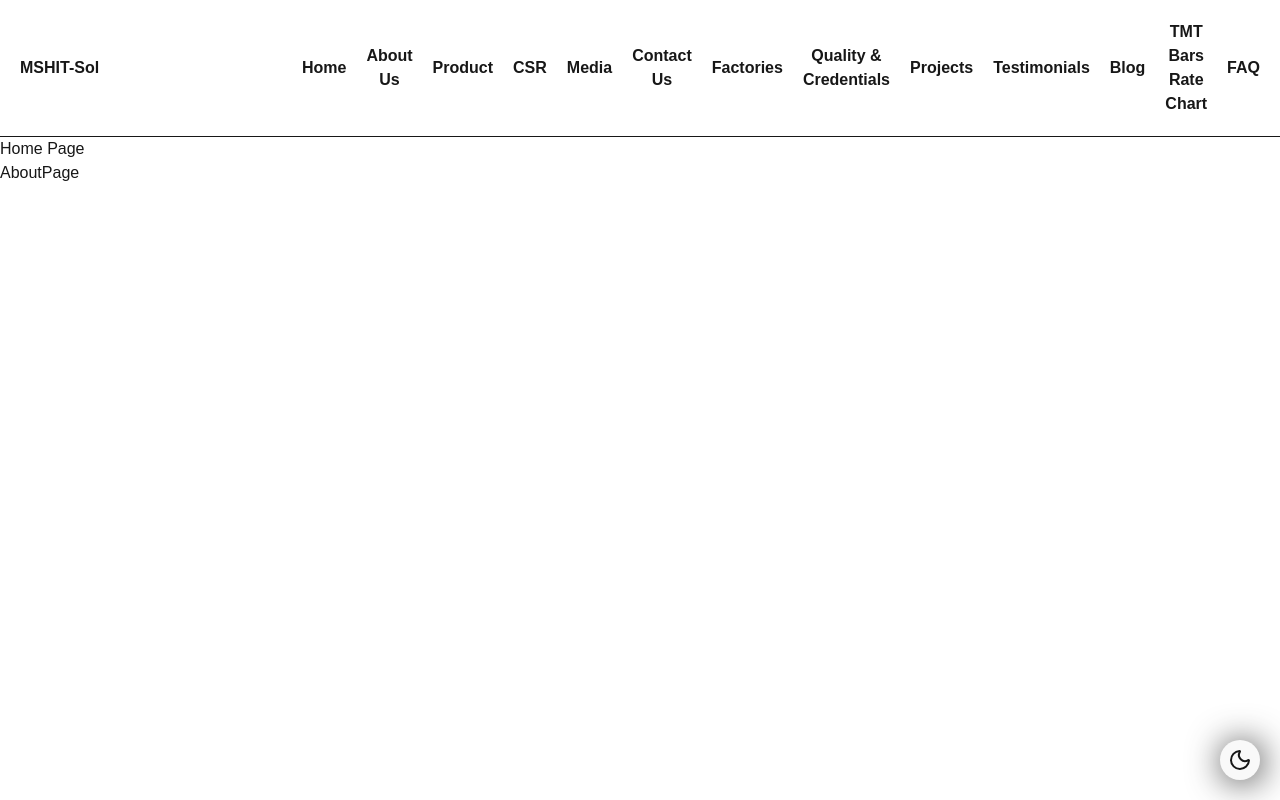
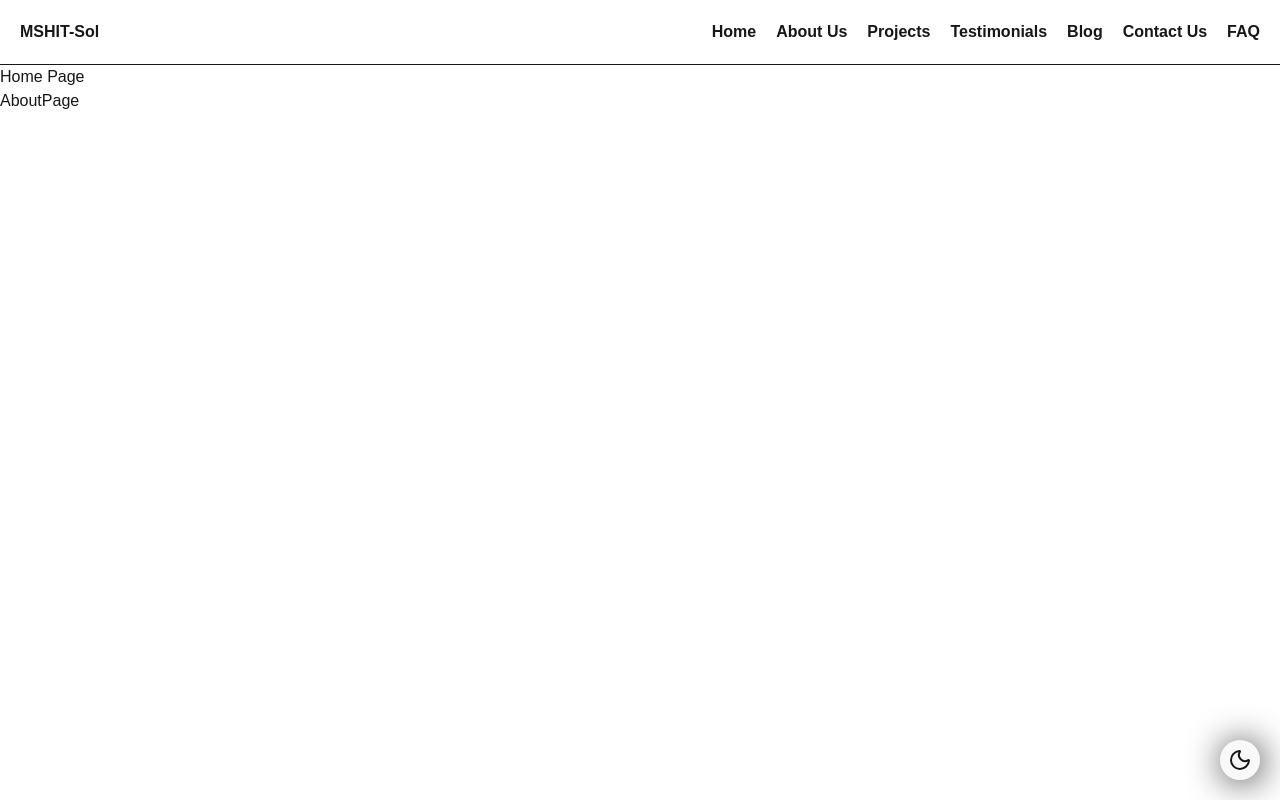
Before and after one commit to mshsun20/mshitsol, a Next.js app in the folder app/: page / in a window 1280 px wide. Shown: the top 800 px of the page. Built offline with nearby package versions, Linux system fonts and the light colour scheme.

Commit message:
about page inclusion

```diff
--- a/app/components/Header.tsx
+++ b/app/components/Header.tsx
@@ -4,23 +4,17 @@ import React from 'react'
 const menuItems = [
   { text: "Home", href: "/" },
   { text: "About Us", href: "/about/" },
-  { text: "Product", href: "/products/" },
-  { text: "CSR", href: "/sustainability-csr/" },
-  { text: "Media", href: "/brand-marketing-media-coverage/" },
-  { text: "Contact Us", href: "/contact-us/" },
   {
-    text: "Factories",
-    href: "/factories/",
+    text: "Projects",
+    href: "/projects/",
     children: [
-      { text: "Jamuria", href: "/factories/jamuria/" },
-      { text: "Sambhalpur", href: "/factories/sambhalpur/" },
+      { text: "Live", href: "/projects/live/" },
+      { text: "Under Development", href: "/projects/underdev/" },
     ],
   },
-  { text: "Quality & Credentials", href: "/quality-testing/" },
-  { text: "Projects", href: "/projects/" },
   { text: "Testimonials", href: "/testimonials/" },
   { text: "Blog", href: "/blog/difference-between-tie-beam-and-plinth-beam" },
-  { text: "TMT Bars Rate Chart", href: "/tmt-bars-rate-chart/" },
+  { text: "Contact Us", href: "/contact-us/" },
   { text: "FAQ", href: "/faq/" },
 ];
 
@@ -29,11 +23,7 @@ const Header = () => {
     <div className='header'>
         <div className='logosec'>MSHIT-Sol</div>
         <div className="navsec">
-            {
-                menuItems?.map(elm => (
-                    <Link key={elm?.text} href={elm?.href} className='navlink'>{elm?.text}</Link>
-                ))
-            }
+            { menuItems?.map(elm => <Link key={elm?.text} href={elm?.href} className='navlink'>{elm?.text}</Link>) }
         </div>
     </div>
   )
```
